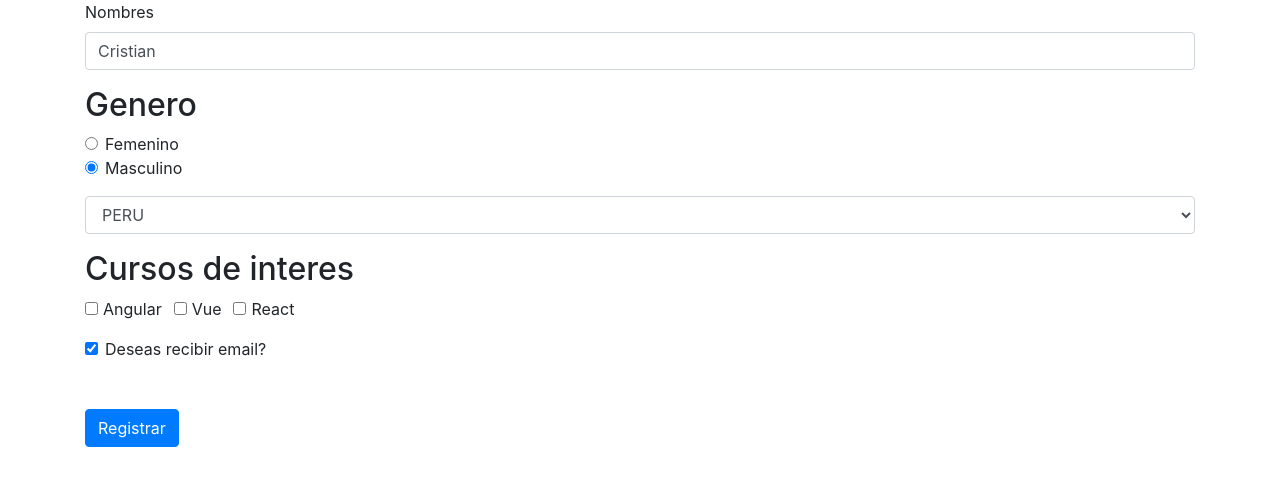
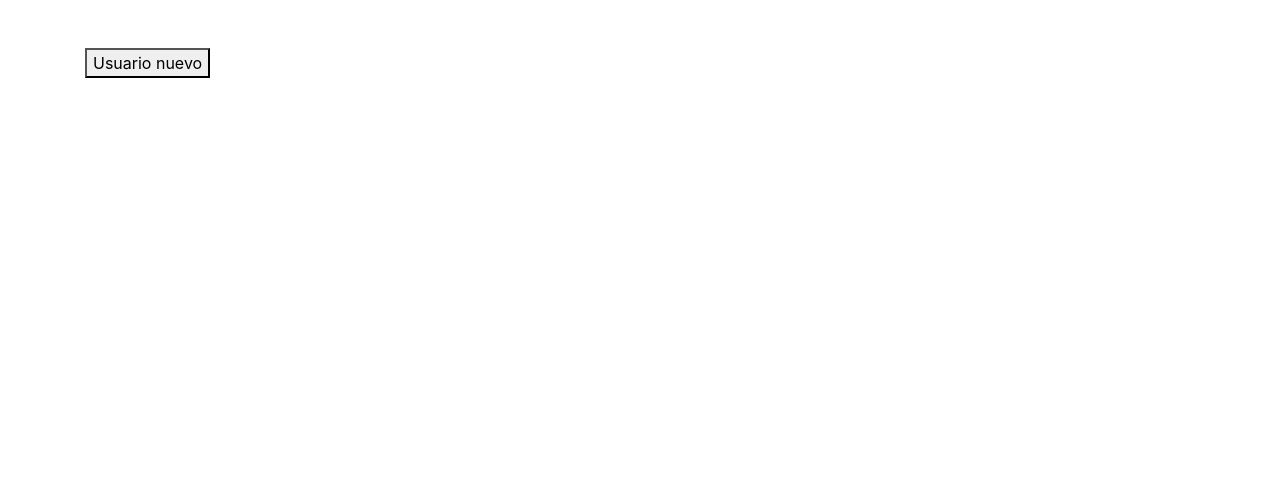
Before and after one commit to cristianqr/vue-course-vector, a Vue app: page / in a window 1280 px wide. Shown: the top 486 px of the page. Built offline with nearby package versions, Linux system fonts and the light colour scheme.

Commit message:
Class 07

```diff
--- a/src/App.vue
+++ b/src/App.vue
@@ -1,16 +1,44 @@
 <template>
     <div class="container">
-        <UserNew></UserNew>
+        <template v-for="(item, index) in breadcrumbs">
+            <span>{{item}}</span>
+            <span class="arrow" v-if="(index + 1) < breadcrumbs.length">&raquo;</span>
+        </template>
+        <br><br>
+        <button @click="newUser">Usuario nuevo</button>
+        <UserNew v-if="toggleUser" ref="userNew"></UserNew>
     </div>
 </template>
 
 <script>
     import UserNew from './components/UserNew';
+    import {sharedBus} from './core/sharedBus.js';
 
     export default {
+        data(){
+          return {
+              toggleUser: false,
+              breadcrumbs: []
+          };
+        },
         name: 'app',
         components: {
             UserNew
+        },
+        created() {
+            sharedBus.$on('breadcrumbs:change', (data) => {
+                this.breadcrumbs = data;
+            });
+        },
+        methods: {
+            newUser(){
+                this.toggleUser = !this.toggleUser;
+
+                setTimeout(() => {
+                    this.$refs.userNew.$refs.firstName.focus();
+                }, 1000);
+
+            }
         }
     }
 </script>
@@ -24,4 +52,9 @@
         color: #2c3e50;
         margin-top: 60px;
     }
+    .arrow{
+        color: #f00;
+        font-size: 16px;
+        padding: 10px;
+    }
 </style>
--- a/src/components/UserNew.vue
+++ b/src/components/UserNew.vue
@@ -2,7 +2,7 @@
     <form @submit.prevent="saveUser">
         <div class="form-group">
             <label>Nombres</label>
-            <input type="text" class="form-control" v-model="user.firstName">
+            <input type="text" class="form-control" v-model="user.firstName" id="firstName" ref="firstName" autofocus>
         </div>
 
         <h2>Genero</h2>
@@ -53,6 +53,8 @@
 </template>
 
 <script>
+    import {sharedBus} from '../core/sharedBus.js';
+
     export default {
         data(){
             return {
@@ -70,6 +72,9 @@
                 ]
             }
         },
+        mounted(){
+            sharedBus.$emit('breadcrumbs:change', ['Usuarios', 'Nuevo']);
+        },
         methods: {
             saveUser(){
                 console.log(this.user);
--- /dev/null
+++ b/src/core/sharedBus.js
@@ -0,0 +1,3 @@
+import Vue from 'vue';
+
+export const sharedBus = new Vue();
```
